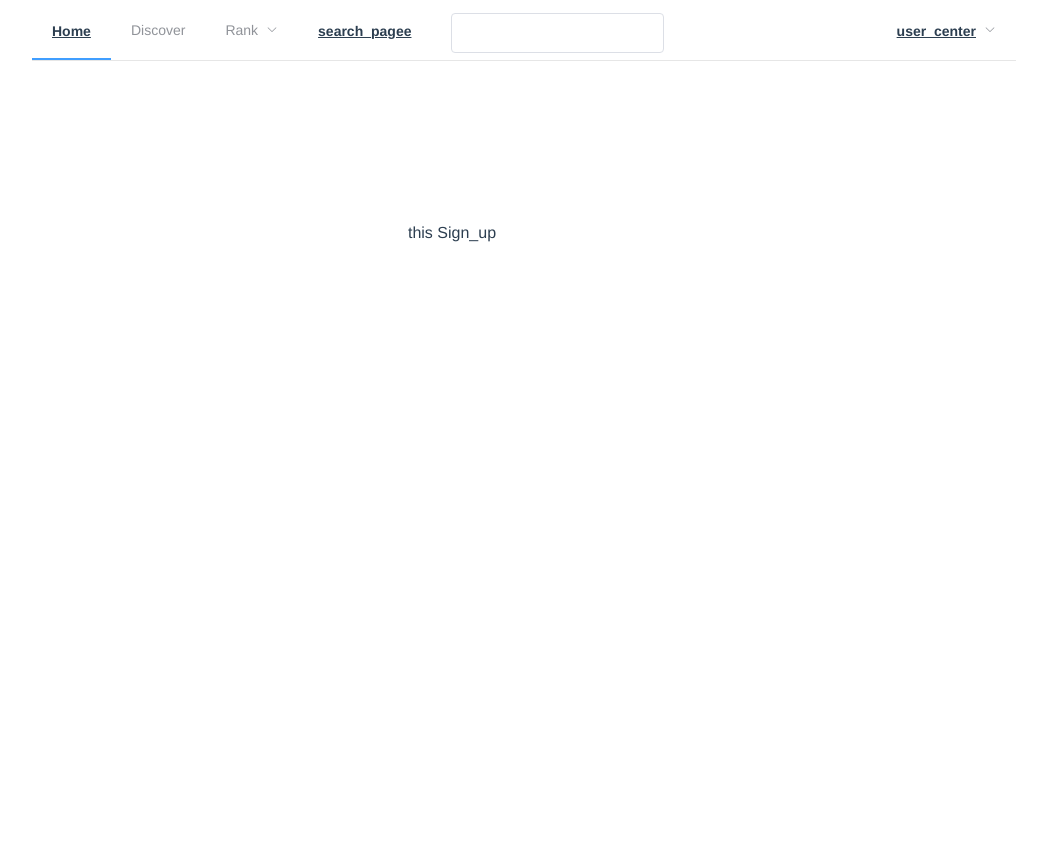
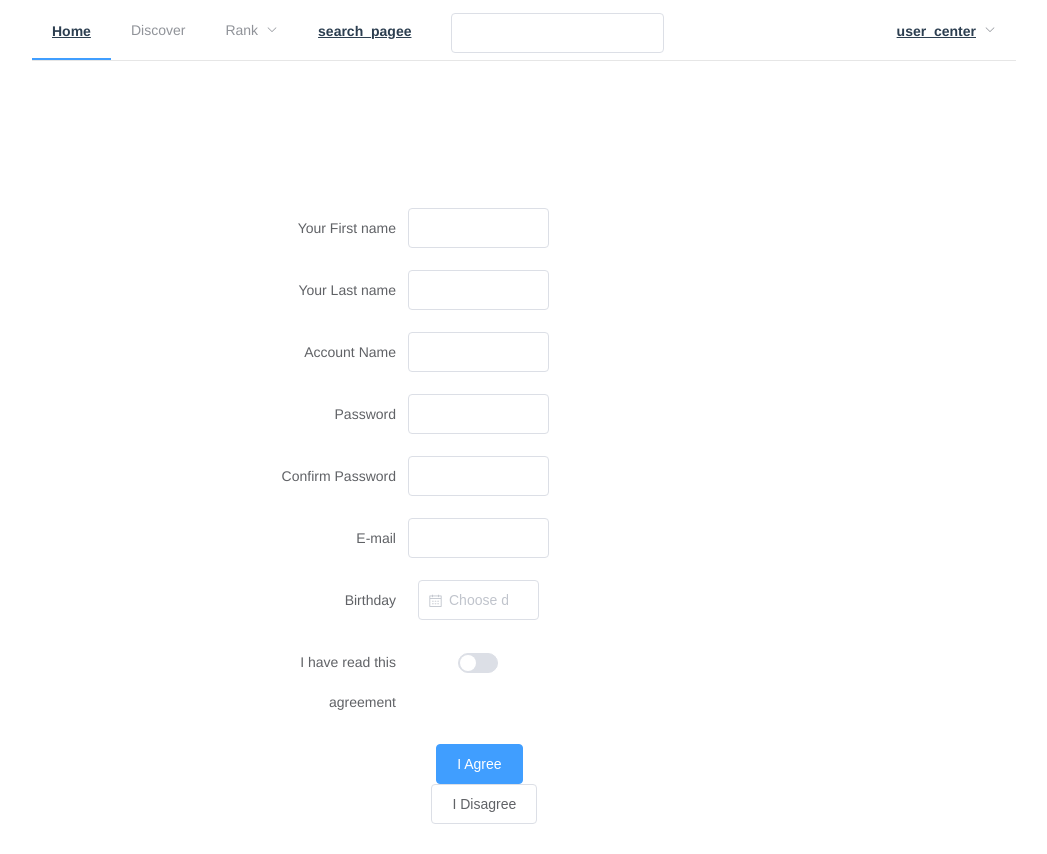
Before and after one commit to JiaMing5139/paper-note, a Vue app: page /Sign_up in a window 1280 px wide. Shown: the whole page, without its empty margins (188-1235 px from the left). Before the commit the page ends 800 px from the top, so only its background shows below. Built offline with nearby package versions, Linux system fonts and the light colour scheme.

Commit message:
login signup

```diff
--- a/src/views/Sign_in.vue
+++ b/src/views/Sign_in.vue
@@ -1,11 +1,49 @@
 <template>
-<p>this Sign_in</p>
+<!--  <p>this login</p>-->
+<!--function: username and password-->
+  <div class="login">
+    <el-row :gutter="20">
+      <el-col :span="6" :offset="8">
+        <el-form ref="form" :model="form" label-width="160px">
+          <el-form-item label="Account">
+            <el-input placeholder="Input your account" v-model="form.name"></el-input>
+          </el-form-item>
+          <el-form-item label="Password">
+            <el-input placeholder="Input your password" v-model="input2" show-password></el-input>
+          </el-form-item>
+        </el-form>
+      </el-col>
+    </el-row>
+
+    <el-row :gutter="20">
+      <el-col :span="6" :offset="9">
+        <el-button>Sign in</el-button><el-button>Forget Password ?</el-button>
+      </el-col>
+    </el-row>
+
+  </div>
 </template>
 
 <script>
-  export default {
-    name: 'Sign_in'
+export default {
+  name: 'Sign_in',
+  data () {
+    return {
+      input: '',
+      input2: '',
+      form: {
+        name: '',
+        region: '',
+        date1: '',
+        date2: '',
+        delivery: false,
+        type: [],
+        resource: '',
+        desc: ''
+      }
+    }
   }
+}
 </script>
 
 <style scoped>
--- a/src/views/Sign_up.vue
+++ b/src/views/Sign_up.vue
@@ -1,11 +1,71 @@
 <template>
-  <p>this Sign_up</p>
+<!--  function: input user information-->
+  <div class="in">
+    <el-row :gutter="20">
+      <el-col :span="6" :offset="8">
+        <el-form ref="form" :model="form" label-width="160px">
+          <el-form-item label="Your First name">
+            <el-input v-model="form.firstname"></el-input>
+          </el-form-item>
+          <el-form-item label="Your Last name">
+            <el-input v-model="form.lastname"></el-input>
+          </el-form-item>
+          <el-form-item label="Account Name">
+            <el-input v-model="form.accountname"></el-input>
+          </el-form-item>
+          <el-form-item label="Password">
+            <el-input v-model="form.password1"></el-input>
+          </el-form-item>
+          <el-form-item label="Confirm Password">
+            <el-input v-model="form.password2"></el-input>
+          </el-form-item>
+          <el-form-item label="E-mail">
+            <el-input v-model="form.email"></el-input>
+          </el-form-item>
+          <el-form-item label="Birthday">
+            <el-col :span="50">
+              <el-date-picker type="date" placeholder="Choose date" v-model="form.date1" style="width: 100%;"></el-date-picker>
+            </el-col>
+          </el-form-item>
+          <el-form-item label="I have read this agreement">
+            <el-switch v-model="form.delivery"></el-switch>
+          </el-form-item>
+        </el-form>
+      </el-col>
+    </el-row>
+    <el-row>
+      <el-col :span="6" :offset="8">
+        <el-form ref="form" :model="form" label-width="160px">
+          <el-form-item>
+            <el-button type="primary" @click="onSubmit">I Agree</el-button>
+            <el-button>I Disagree</el-button>
+          </el-form-item>
+        </el-form>
+      </el-col>
+    </el-row>
+  </div>
 </template>
 
 <script>
-  export default {
-    name: 'Sign_up'
+export default {
+  name: 'Sign_in',
+  data () {
+    return {
+      form: {
+        firstname: '',
+        lastname: '',
+        accountname: '',
+        password1: '',
+        password2: '',
+        email: '',
+        delivery: false,
+        type: [],
+        resource: '',
+        desc: ''
+      }
+    }
   }
+}
 </script>
 
 <style scoped>
```
